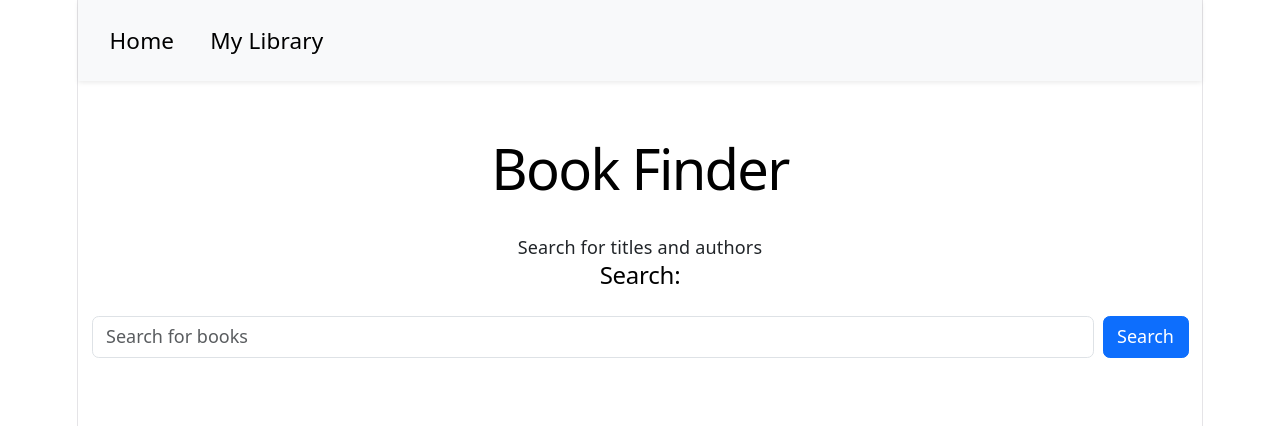
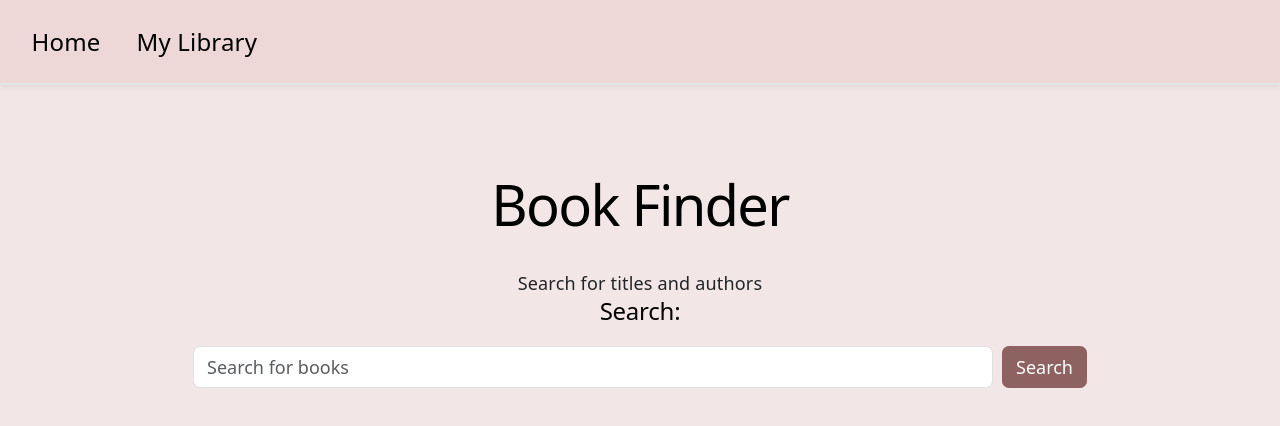
Before and after one commit to neilune/book-finder, a React (Vite) app in the folder book-finder/: page / in a window 1280 px wide. Shown: the top 426 px of the page. Built offline with nearby package versions, Linux system fonts and the light colour scheme.

Commit message:
Final improvements

```diff
--- a/book-finder/src/App.css
+++ b/book-finder/src/App.css
@@ -184,10 +184,12 @@
 }
 
 .book-card {
+  background-color: #FFF8F5;
   border: 2px solid var(--border);
   border-radius: 10px;
   padding: 16px;
   box-shadow: var(--shadow);
+
 }
 
 .header h1{
@@ -197,3 +199,58 @@
 .search h2 {
   color: black;
 }
+.search input {
+  width: 800px;
+  max-width: 100%;
+}
+
+.search-header {
+  display: flex;
+  flex-direction: column;
+  align-items: center;
+  gap: 12px;
+}
+
+.search .book-card {
+  width:100%
+}
+
+.app {
+  background-color: #f3e6e6;
+}
+
+.book-title-link:hover h3 {
+  color: #7e7e7e !important;
+}
+
+.navbar-custom {
+  background-color: #edd7d7 !important;
+  border-bottom: 2px solid var(--border);
+}
+
+.navbar-brand {
+  color: black !important;
+  font-weight: 500;
+  font-size: 24px;
+}
+
+.navbar-brand:hover {
+  color: #7e7e7e !important;
+}
+
+.btn-primary {
+  background-color: #8f6262;
+  border-color: #8f6262;
+  color: white;
+}
+
+.btn-primary:hover {
+  background-color: #896b7b;
+  border-color: #896b7b;
+}
+
+.page-content {
+ max-width: 1400px;
+ margin: 0 auto;
+ width: 100%;
+}
--- a/book-finder/src/App.jsx
+++ b/book-finder/src/App.jsx
@@ -12,8 +12,11 @@ function App() {
   const [savedBooks, setSavedBooks] = useState([]);
 
   return (
-    <div className="App">
-      <NavBar />
+  <>
+  <NavBar />
+
+  <div className="App">
+    <div className ="page-content">
       <Routes>
         <Route path="/" element={<Home />} />
         <Route
@@ -31,10 +34,13 @@ function App() {
       />
       </Routes>
       <ToastContainer
-      position = "bottom-right"
+      position = "bottom-center"
       autoClose={1500}
       theme = "light" />
     </div>
+  </div>
+    </>
+
   )
 }
 
--- a/book-finder/src/NavBar.jsx
+++ b/book-finder/src/NavBar.jsx
@@ -2,8 +2,8 @@ import { Link } from 'react-router'
 
 function NavBar() {
     return (
-        <nav className="navbar navbar-expand-lg navbar-light bg-light shadow-sm p-3 mb-5">
-            <div className="container">
+        <nav className="navbar navbar-expand-lg navbar-light bg-light navbar-custom shadow-sm p-3 mb-5">
+            <div className="container-fluid">
                 <div className="d-flex gap-3">
                 <Link className="navbar-brand" to= "/">Home</Link>
                 <Link className="navbar-brand" to= "/library">My Library</Link>
--- a/book-finder/src/index.css
+++ b/book-finder/src/index.css
@@ -51,15 +51,15 @@
 }
 
 body {
+  background-color: #f3e6e6;
   margin: 0;
 }
 
 #root {
-  width: 1126px;
+  width: 100%;
   max-width: 100%;
   margin: 0 auto;
   text-align: center;
-  border-inline: 1px solid var(--border);
   min-height: 100svh;
   display: flex;
   flex-direction: column;
--- a/book-finder/src/pages/Details.jsx
+++ b/book-finder/src/pages/Details.jsx
@@ -50,7 +50,7 @@ function Details(props) {
     }, [id]);
 
   return (
-    <div className="container">
+    <div className="container-fluid">
       <h1 className="text-dark">Book Details</h1>
       {isLoading ? (
         <p>Loading...</p>
--- a/book-finder/src/pages/Home.jsx
+++ b/book-finder/src/pages/Home.jsx
@@ -28,7 +28,7 @@ function Home() {
     }
   }
     return (
-    <main className="app container">
+    <main className="container-fluid">
       <header className= "header">
         <h1>Book Finder</h1>
         <p>Search for titles and authors</p>
@@ -36,6 +36,7 @@ function Home() {
 
     {/* HAKUOSIO */}
     <section className="search d-flex flex-column justify-content-center gap-3">
+      <div className= "search-header">
       <h2>Search:</h2>
       <div className="d-flex gap-2">
         <input
@@ -47,13 +48,15 @@ function Home() {
       />
       <button className="btn btn-primary" onClick={handleSearch}>Search</button>
       </div>
+      </div>
 
       {books.map((book) => ( // käydään läpi haetut kirjat ja näytetään niiden nimet
 
         <div key={book.key} className ="book-card">
 
-          <Link to ={`/books/${encodeURIComponent(book.key)}`}>
-            <h3>{book.title}</h3>
+          <Link to ={`/books/${encodeURIComponent(book.key)}`}
+          className ="text-decoration-none book-title-link">
+            <h3 className="text-dark">{book.title}</h3>
           </Link>
 
           <p>{book.author_name ? book.author_name.join(', ') : 'Unknown author'}
--- a/book-finder/src/pages/MyLibrary.jsx
+++ b/book-finder/src/pages/MyLibrary.jsx
@@ -1,11 +1,12 @@
 import { useState, useEffect } from 'react';
 import { toast } from 'react-toastify';
+import { Link } from 'react-router';
 
 function MyLibrary(props) {
     const { savedBooks, setSavedBooks } = props;
 
   return (
-    <div className="container">
+    <div className="container-fluid">
       <h1 className="text-dark"> My Library</h1>
 
       {savedBooks.length === 0 ? (
@@ -16,7 +17,11 @@ function MyLibrary(props) {
 
         {savedBooks.map((book) => (
             <div key = {book.key} className="book-card">
-                <h3>{book.title}</h3>
+              <Link to ={`/books/${encodeURIComponent(book.key)}`}
+              className ="text-decoration-none book-title-link">
+            <h3 className="text-dark">{book.title}</h3>
+          </Link>
+
 
                 {book.covers && book.covers[0] && (
                     <img
```
